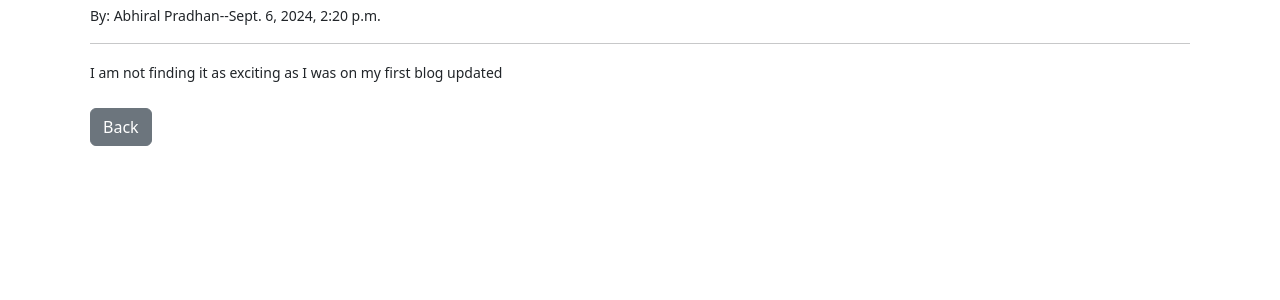
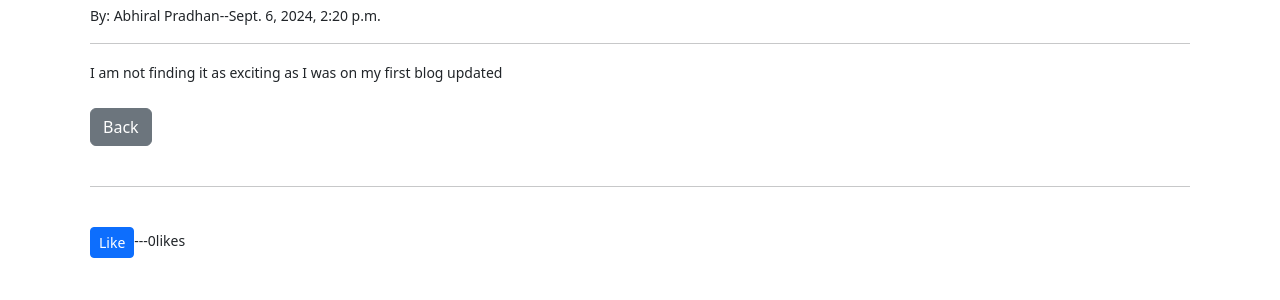
Before and after one commit to A1abhiral/simple-blog, a Django app: page /article/2 in a window 1280 px wide. Shown: the part 170-470 px from the top of the page. Run offline with Django 5.2, Linux system fonts and the light colour scheme; data comes from the database, SQL or seed files in the repository; both versions use the stored data as it was after the commit.

Commit message:
added like button

```diff
--- a/ablog/theblog/models.py
+++ b/ablog/theblog/models.py
@@ -19,7 +19,10 @@ class Post(models.Model):
     category = models.CharField(max_length=255,default="defaut category")
     body = models.TextField()
     post_date = models.DateTimeField(auto_now_add=True)
+    likes = models.ManyToManyField(User,related_name='blog_posts')
 
+    def total_likes(self):
+        return self.likes.count()
 
     def __str__(self):
         return self.title + ' | ' + str(self.author)
--- a/ablog/theblog/templates/article_detail.html
+++ b/ablog/theblog/templates/article_detail.html
@@ -13,4 +13,12 @@
 {{post.body}}
 <br><br>
 <a href="{% url 'home' %}"class="btn btn-secondary">Back</a>
+<br><br>
+<hr>
+<br>
+<form action="{% url 'like_post' post.pk %}" method="POST">
+    {% csrf_token %}
+    <button type="submit" name="post_id" value="{{ post.id }}" class="btn btn-primary btn-sm">Like</button>---{{total_likes}}likes
+</form>
+
 {%endblock content%}
--- a/ablog/theblog/urls.py
+++ b/ablog/theblog/urls.py
@@ -1,6 +1,6 @@
 
 from django.urls import path
-from theblog.views import HomeView,ArticleDetail,AddPostView,UpdatePostView,DeletePostView,AddCategory,CategoryView
+from theblog.views import HomeView,ArticleDetail,AddPostView,UpdatePostView,DeletePostView,AddCategory,CategoryView,LikeView
 
 urlpatterns = [
    #path('',views.home, name = "home")
@@ -11,6 +11,7 @@ urlpatterns = [
    path('article/<int:pk>/delete/', DeletePostView.as_view(), name='delete_post'),
    path('add_category/',AddCategory.as_view(),name="add_category"),
    path('category/<str:cat>',CategoryView,name ="category"),
+   path('like/<int:pk>',LikeView,name="like_post"),
 
 
 
--- a/ablog/theblog/views.py
+++ b/ablog/theblog/views.py
@@ -1,12 +1,19 @@
-from django.shortcuts import render
+from django.shortcuts import render,get_object_or_404
 from django.views.generic import ListView, DetailView,CreateView,UpdateView,DeleteView
 from theblog.models import Post,Category
 from .forms import PostForm,UpdateForm
-from django.urls import reverse_lazy
+from django.urls import reverse_lazy,reverse
+from django.http import HttpResponseRedirect
 
 # Create your views here.\
 #def home(request):
  #   return render(request,'home.html',{})
+
+def LikeView(request,pk):
+    post = get_object_or_404(Post,id=request.POST.get('post_id'))
+    post.likes.add(request.user)
+    return HttpResponseRedirect(reverse('article-detail',args=[str(pk)]))
+
 def CategoryView(request,cat):
     category_post = Post.objects.filter(category=cat.replace('-',' '))
     cat_menu = Category.objects.all()
@@ -31,7 +38,10 @@ class ArticleDetail(DetailView):
     def get_context_data(self, *args,**kwargs) :
         cat_menu = Category.objects.all()
         context = super().get_context_data(*args,**kwargs)
+        stuff = get_object_or_404(Post, id=self.kwargs['pk'])
+        total_likes = stuff.total_likes()
         context["cat_menu"] = cat_menu
+        context["total_likes"] = total_likes
         return context
 
 class AddPostView(CreateView):
```
Also changed, not shown: ablog/db.sqlite3, ablog/theblog/migrations/0005_post_likes.py (added).
